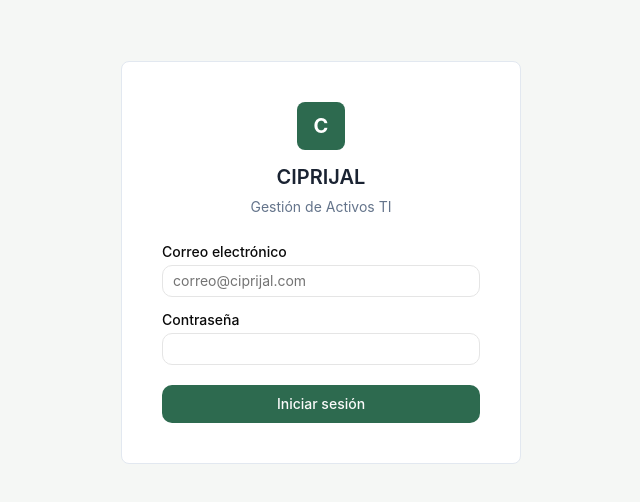
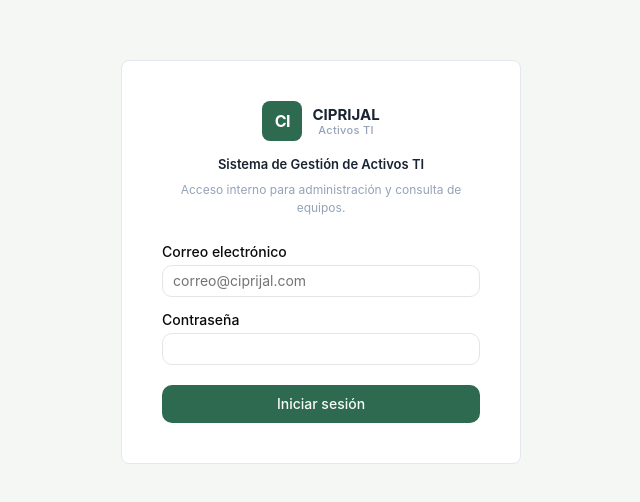
Before and after one commit to getseMunoz/Control-activos-TI, a Next.js app: page /login in a window 1280 px wide. Shown: the part 138-640 px from the top of the page, without its empty margins (319-959 px from the left). Built offline with nearby package versions, Linux system fonts and the light colour scheme.

Commit message:
feat: agregar branding visual

```diff
--- a/src/app/(auth)/login/page.tsx
+++ b/src/app/(auth)/login/page.tsx
@@ -1,4 +1,5 @@
 import type { Metadata } from 'next'
+import { BrandLogo } from '@/components/layout/BrandLogo'
 import { LoginForm } from './LoginForm'
 
 export const metadata: Metadata = {
@@ -26,28 +27,24 @@ export default function LoginPage() {
           width: '100%',
         }}
       >
-        {/* Logotipo */}
+        {/* Branding */}
         <div style={{ textAlign: 'center', marginBottom: '28px' }}>
-          <div
+          <div style={{ display: 'flex', justifyContent: 'center', marginBottom: '14px' }}>
+            <BrandLogo showSubtitle variant="light" />
+          </div>
+          <p
             style={{
-              width: '48px',
-              height: '48px',
-              background: '#2d6a4f',
-              borderRadius: '8px',
-              display: 'flex',
-              alignItems: 'center',
-              justifyContent: 'center',
-              margin: '0 auto 12px',
+              fontSize: '13px',
+              fontWeight: '600',
+              color: '#1a2332',
+              margin: '0 0 6px 0',
             }}
           >
-            <span style={{ color: '#fff', fontWeight: 'bold', fontSize: '20px' }}>C</span>
-          </div>
-          <h1
-            style={{ fontSize: '20px', fontWeight: '600', color: '#1a2332', marginBottom: '4px' }}
-          >
-            CIPRIJAL
-          </h1>
-          <p style={{ color: '#64748b', fontSize: '14px', margin: 0 }}>Gestión de Activos TI</p>
+            Sistema de Gestión de Activos TI
+          </p>
+          <p style={{ color: '#94a3b8', fontSize: '12px', margin: 0 }}>
+            Acceso interno para administración y consulta de equipos.
+          </p>
         </div>
 
         <LoginForm />
--- a/src/app/(dashboard)/dashboard/page.tsx
+++ b/src/app/(dashboard)/dashboard/page.tsx
@@ -233,7 +233,7 @@ export default async function DashboardPage() {
           Bienvenido, {session?.user?.name ?? session?.user?.email}
         </h1>
         <p style={{ color: '#64748b', fontSize: '14px', margin: '4px 0 0' }}>
-          Panel de control — CIPRIJAL Gestión de Activos TI
+          Resumen operativo de activos TI de CIPRIJAL
         </p>
       </div>
 
--- a/src/app/(dashboard)/layout.tsx
+++ b/src/app/(dashboard)/layout.tsx
@@ -1,5 +1,6 @@
 import Link from 'next/link'
 import { auth, signOut } from '@/lib/auth'
+import { BrandLogo } from '@/components/layout/BrandLogo'
 
 const navLinkStyle = {
   display: 'block',
@@ -35,10 +36,8 @@ export default async function DashboardLayout({ children }: { children: React.Re
           }}
         >
           {/* Marca */}
-          <div
-            style={{ color: '#e2e8f0', fontWeight: '600', fontSize: '14px', marginBottom: '32px' }}
-          >
-            CIPRIJAL Activos TI
+          <div style={{ marginBottom: '32px' }}>
+            <BrandLogo showSubtitle variant="dark" />
           </div>
 
           {/* Navegación */}
--- a/src/app/(dashboard)/my-assets/page.tsx
+++ b/src/app/(dashboard)/my-assets/page.tsx
@@ -68,9 +68,11 @@ export default async function MyAssetsPage() {
     <div style={{ padding: '32px', maxWidth: '960px' }}>
       {/* Encabezado */}
       <div style={{ marginBottom: '24px' }}>
-        <h1 style={{ fontSize: '20px', fontWeight: '600', margin: '0 0 4px' }}>Mis activos</h1>
+        <h1 style={{ fontSize: '20px', fontWeight: '600', margin: '0 0 4px' }}>
+          Portal de activos TI
+        </h1>
         <p style={{ color: '#64748b', fontSize: '14px', margin: 0 }}>
-          Consulta los equipos que tienes asignados y reporta fallas.
+          Consulta tus equipos asignados, responsivas y reportes.
         </p>
       </div>
 
--- /dev/null
+++ b/src/components/layout/BrandLogo.tsx
@@ -0,0 +1,73 @@
+type Props = {
+  compact?: boolean
+  showSubtitle?: boolean
+  variant?: 'light' | 'dark'
+}
+
+export function BrandLogo({ compact = false, showSubtitle = false, variant = 'light' }: Props) {
+  const isDark = variant === 'dark'
+
+  return (
+    <div
+      style={{
+        display: 'flex',
+        alignItems: 'center',
+        gap: compact ? '8px' : '10px',
+      }}
+    >
+      {/* Iniciales */}
+      <div
+        style={{
+          width: compact ? '32px' : '40px',
+          height: compact ? '32px' : '40px',
+          background: '#2d6a4f',
+          borderRadius: '8px',
+          display: 'flex',
+          alignItems: 'center',
+          justifyContent: 'center',
+          flexShrink: 0,
+        }}
+      >
+        <span
+          style={{
+            color: '#ffffff',
+            fontWeight: '700',
+            fontSize: compact ? '13px' : '16px',
+            letterSpacing: '-0.5px',
+          }}
+        >
+          CI
+        </span>
+      </div>
+
+      {/* Texto */}
+      <div>
+        <p
+          style={{
+            margin: 0,
+            fontWeight: '700',
+            fontSize: compact ? '13px' : '15px',
+            color: isDark ? '#e2e8f0' : '#1a2332',
+            lineHeight: 1.2,
+          }}
+        >
+          CIPRIJAL
+        </p>
+        {showSubtitle && (
+          <p
+            style={{
+              margin: 0,
+              fontSize: '11px',
+              fontWeight: '500',
+              color: isDark ? '#64748b' : '#94a3b8',
+              letterSpacing: '0.03em',
+              lineHeight: 1.2,
+            }}
+          >
+            Activos TI
+          </p>
+        )}
+      </div>
+    </div>
+  )
+}
```
